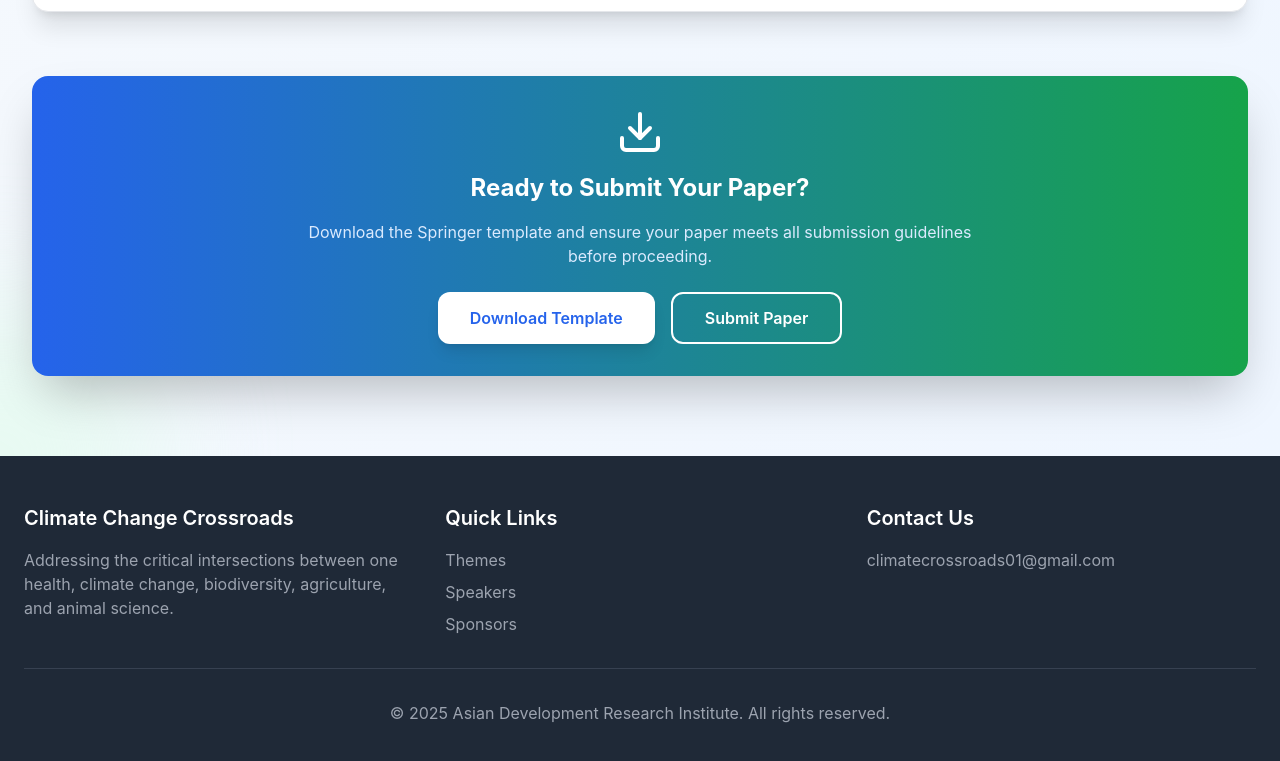
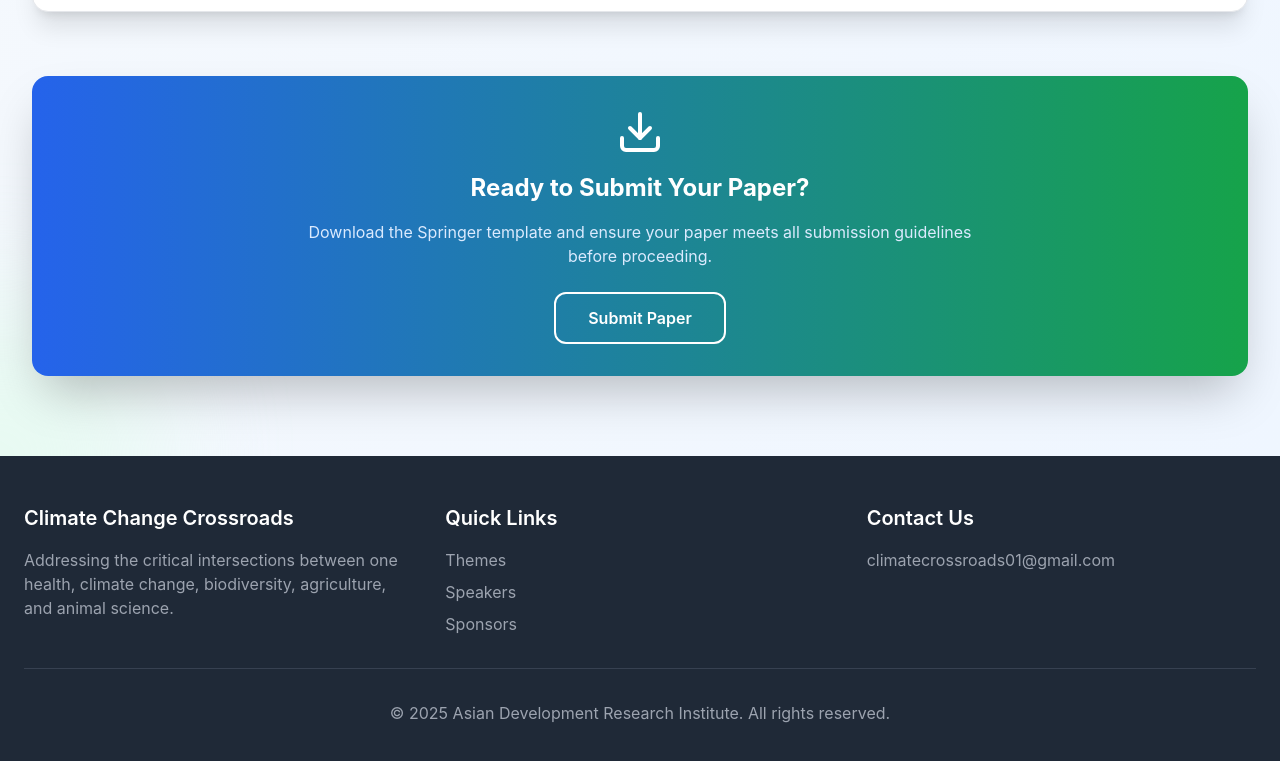
Before and after one commit to Sheepy01/climate-conference, a React (Create React App) app: page /guidelines-paper in a window 1280 px wide. Shown: the part 1995-2756 px from the top of the page. Built offline with nearby package versions, Linux system fonts and the light colour scheme.

Commit message:
Added submission link to the Paper submission guidelines page

```diff
--- a/src/components/PaperSubmissionGuidelines.js
+++ b/src/components/PaperSubmissionGuidelines.js
@@ -1,6 +1,7 @@
 import React from 'react';
 import { motion } from 'framer-motion';
 import { FileText, Download, CheckCircle, AlertCircle, BookOpen, Image, Users, Shield } from 'lucide-react';
+import { useNavigate } from 'react-router-dom';
 
 const PaperSubmissionGuidelines = () => {
   const guidelines = {
@@ -94,6 +95,12 @@ const PaperSubmissionGuidelines = () => {
       }
     }
   };
+
+  const navigate = useNavigate();
+
+  const submitHandler = (url) => {
+    window.open(url);
+  }
 
   return (
     <section id="paper-submission" className="relative py-20 bg-gradient-to-br from-slate-50 to-blue-50 overflow-hidden">
@@ -341,10 +348,7 @@ const PaperSubmissionGuidelines = () => {
               Download the Springer template and ensure your paper meets all submission guidelines before proceeding.
             </p>
             <div className="flex flex-col sm:flex-row gap-4 justify-center">
-              <button className="bg-white text-blue-600 hover:bg-blue-50 font-semibold py-3 px-8 rounded-xl transition-all duration-300 transform hover:scale-105 shadow-lg">
-                Download Template
-              </button>
-              <button className="bg-transparent border-2 border-white text-white hover:bg-white/10 font-semibold py-3 px-8 rounded-xl transition-all duration-300 transform hover:scale-105">
+              <button onClick={() => submitHandler('https://easychair.org/conferences/?conf=icc1h')} className="bg-transparent border-2 border-white text-white hover:bg-white/10 font-semibold py-3 px-8 rounded-xl transition-all duration-300 transform hover:scale-105">
                 Submit Paper
               </button>
             </div>
```
